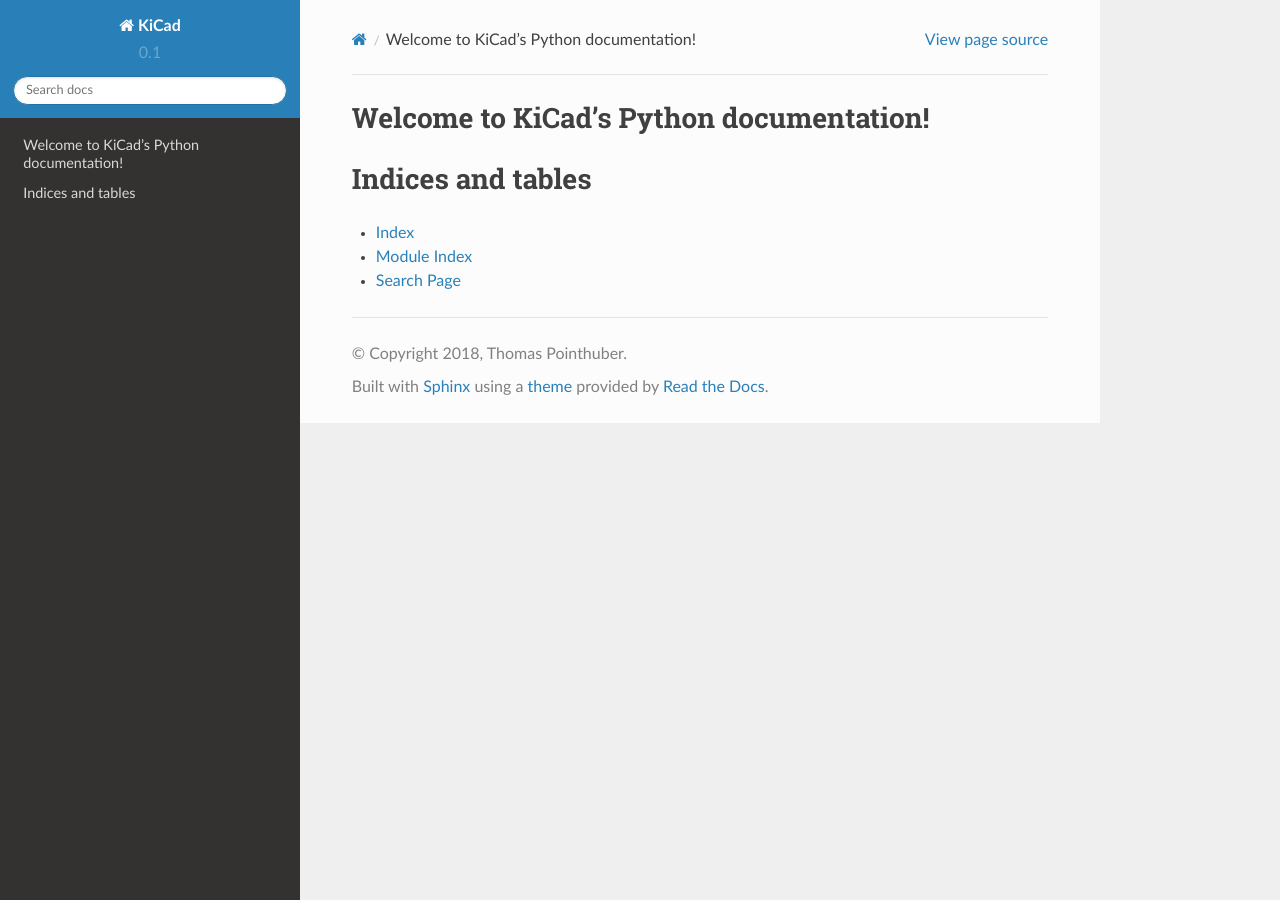
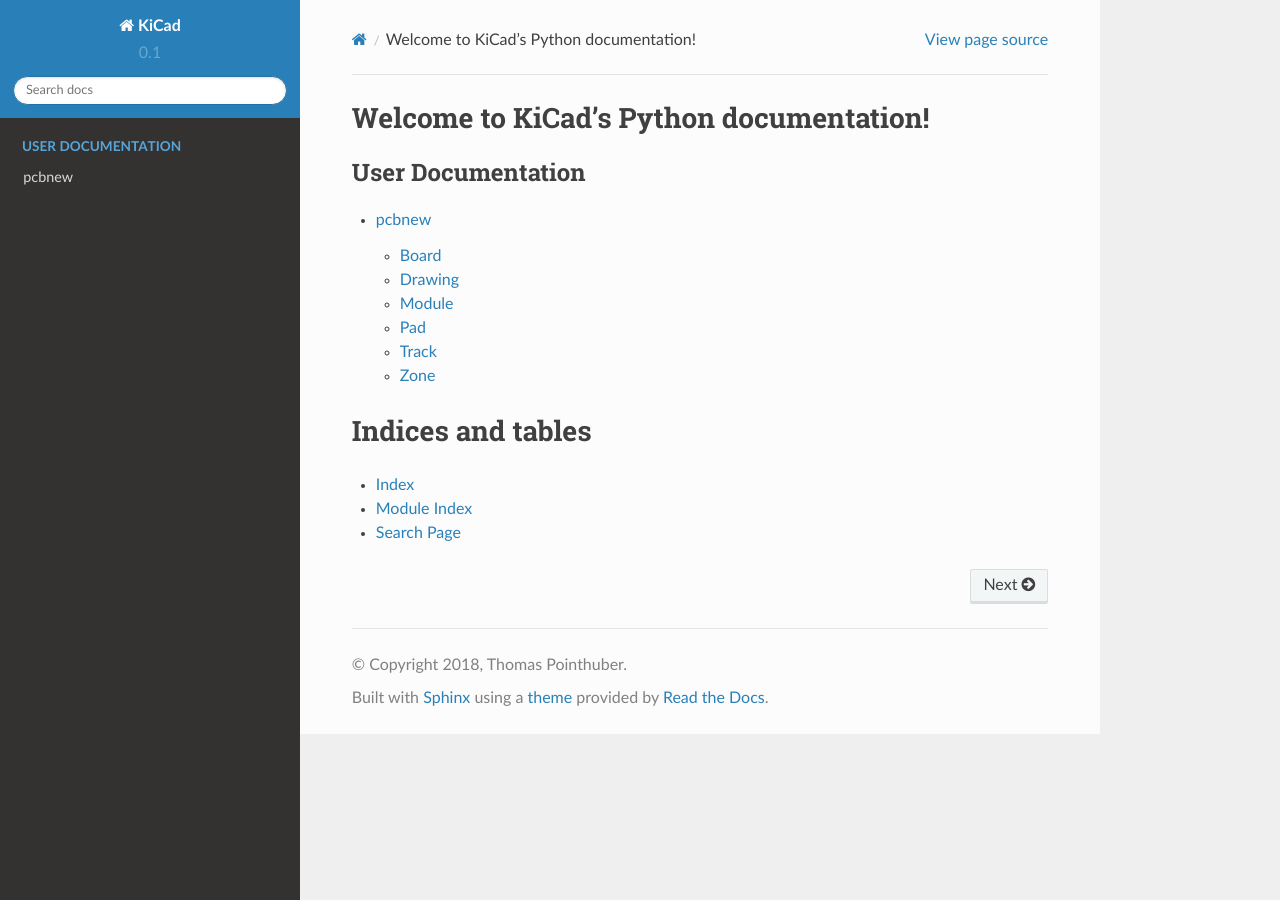
Before and after one commit to pointhi/kicad-python, a Sphinx documentation site: the page built from docs/index.rst, in a window 1280 px wide. Built offline with Sphinx 7.4.7 and the Read the Docs theme 2.0.0, drawn with Linux system fonts in a browser that asks for light colours.

Commit message:
Improve documentation

```diff
--- a/docs/index.rst
+++ b/docs/index.rst
@@ -7,9 +7,14 @@
 ========================================
 
 .. toctree::
+   :caption: User Documentation
    :maxdepth: 2
-   :caption: Contents:
 
+   kicad/pcbnew/index
+
+.. toctree::
+   :caption: Examples
+   :maxdepth: 2
 
 Indices and tables
 ==================
--- /dev/null
+++ b/docs/kicad/pcbnew/drawing.rst
@@ -0,0 +1,6 @@
+Drawing
+=======
+
+.. automodule:: kicad.pcbnew.drawing
+
+.. autoclass:: kicad.pcbnew.Drawing
--- /dev/null
+++ b/docs/kicad/pcbnew/index.rst
@@ -0,0 +1,13 @@
+pcbnew
+======
+
+.. toctree::
+   :maxdepth: 2
+   :glob:
+
+   board
+   drawing
+   module
+   pad
+   track
+   zone
--- /dev/null
+++ b/docs/kicad/pcbnew/module.rst
@@ -0,0 +1,6 @@
+Module
+======
+
+.. automodule:: kicad.pcbnew.module
+
+.. autoclass:: kicad.pcbnew.Module
--- /dev/null
+++ b/docs/kicad/pcbnew/pad.rst
@@ -0,0 +1,6 @@
+Pad
+===
+
+.. automodule:: kicad.pcbnew.pad
+
+.. autoclass:: kicad.pcbnew.Pad
--- /dev/null
+++ b/docs/kicad/pcbnew/track.rst
@@ -0,0 +1,6 @@
+Track
+=====
+
+.. automodule:: kicad.pcbnew.track
+
+.. autoclass:: kicad.pcbnew.Track
--- /dev/null
+++ b/docs/kicad/pcbnew/zone.rst
@@ -0,0 +1,6 @@
+Zone
+====
+
+.. automodule:: kicad.pcbnew.zone
+
+.. autoclass:: kicad.pcbnew.Zone
```
Also changed, not shown: docs/kicad/pcbnew/board.rst (added, +7 -0 lines), 1 other file.
